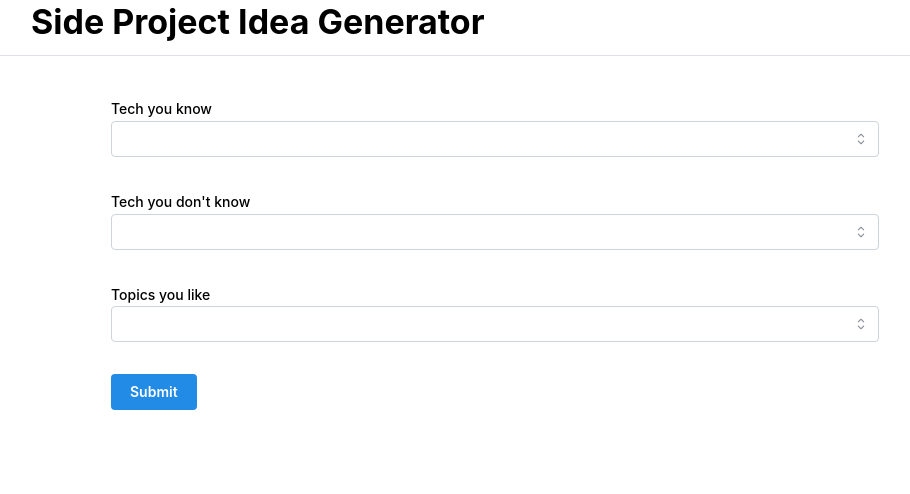
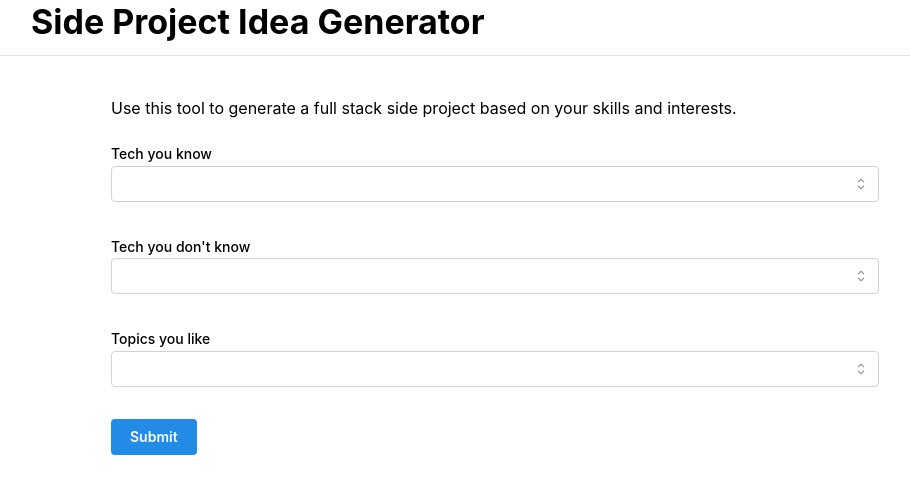
Before and after one commit to sxflynn/SideprojectIdeaGenerator, a React (Vite) app in the folder frontend/: page / in a window 1280 px wide. Shown: the top 494 px of the page, without its empty margins (145-1055 px from the left). Built offline with nearby package versions, Linux system fonts and the light colour scheme.

Commit message:
added homepage helper text

```diff
--- a/frontend/src/pages/Homepage.tsx
+++ b/frontend/src/pages/Homepage.tsx
@@ -1,3 +1,4 @@
+import { Text } from '@mantine/core'
 import { useState } from 'react';
 import { Form } from '../components/Form'
 import { ProjectDisplay, ProjectResponse } from '../components/ProjectDisplay';
@@ -7,6 +8,7 @@ export function Homepage() {
 
     return (
         <>
+        <Text pb="lg">Use this tool to generate a full stack side project based on your skills and interests.</Text>
         <Form onFormSubmit={setProjectData} />
         {projectData && <ProjectDisplay data={projectData} />}
         </>
```
